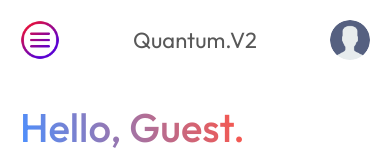
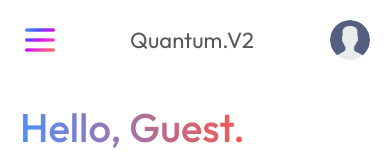
Before and after one commit to AbhishekSATHRAJ/Quantum.V2, a React (Vite) app in the folder Quantum.V2/: page / in a window 390 px wide. Shown: the top 160 px of the page. Built offline with nearby package versions, Linux system fonts and the light colour scheme; no server answers.

Commit message:
latestMenuIcon

```diff
--- a/Quantum.V2/src/App.jsx
+++ b/Quantum.V2/src/App.jsx
@@ -1,18 +1,23 @@
 import React, { useState, useEffect } from "react";
 import Sidebar from "./components/Sidebar/Sidebar";
 import Main from "./components/Main/Main";
+import home from "./assets/home-page.png";
+import lock from "./assets/lock.png";
 
 const App = () => {
   const [isSidebarVisible, setIsSidebarVisible] = useState(
     window.innerWidth > 600
   );
   const [isSmallScreen, setIsSmallScreen] = useState(window.innerWidth <= 600);
+  const [menuIcon, setMenuIcon] = useState(home);
+  let clickTimer = null;
 
   useEffect(() => {
     const checkScreenSize = () => {
       const isSmall = window.innerWidth <= 600;
       setIsSmallScreen(isSmall);
       setIsSidebarVisible(!isSmall);
+      setMenuIcon(home);
     };
 
     checkScreenSize();
@@ -21,27 +26,28 @@ const App = () => {
   }, []);
 
   const toggleSidebar = () => {
-    if (!isSidebarVisible) {
+    if (clickTimer) {
+      clearTimeout(clickTimer);
+      clickTimer = null;
+      setIsSidebarVisible(false);
+      setMenuIcon(home);
+    }else {
+      clickTimer = setTimeout(() => {
+        clickTimer = null;
+        setIsSidebarVisible((prev) => !prev);
+        setMenuIcon((prevIcon) =>
+          prevIcon === home ? lock : home
+        );
+      }, 300);
 
-      setIsSidebarVisible(true);
-    } else {
-
-      let clickTimer;
-      if (clickTimer) {
-        clearTimeout(clickTimer);
-        setIsSidebarVisible(false);
-      } else {
-        clickTimer = setTimeout(() => {
-          clickTimer = null;
-        }, 300);
       }
     }
-  };
+
 
   return (
     <>
       {isSidebarVisible && <Sidebar />}
-      <Main isSidebarVisible={isSidebarVisible} toggleSidebar={toggleSidebar} />
+      <Main isSidebarVisible={isSidebarVisible} toggleSidebar={toggleSidebar} menuIcon={menuIcon} />
     </>
   );
 };
--- a/Quantum.V2/src/assets/assets.js
+++ b/Quantum.V2/src/assets/assets.js
@@ -17,8 +17,12 @@ import mic_recording_icon from "./mic_recording_icon.png";
 import science from "./science.png";
 import user from "./user.png";
 import close from "./lock.png";
+import home from "./home-page.png";
+import lock from "./lock.png";
 
 export const assets = {
+  lock,
+  home,
   close,
   user,
   science,
--- a/Quantum.V2/src/components/Main/Main.css
+++ b/Quantum.V2/src/components/Main/Main.css
@@ -29,6 +29,10 @@
   font-size: 22px;
   padding: 20px;
   color: #585858;
+}
+.nav .menu{
+  position: absolute;
+  z-index: 10;
 }
 
 .main .nav label {
@@ -294,6 +298,9 @@ button {
   margin-top: 20px;
   transition: background-color 0.3s ease, transform 0.3s ease-in-out;
 }
+.Signin{
+  margin-left: 100px;
+}
 
 button:hover {
   background-color: #3871cc;
@@ -390,6 +397,9 @@ button:disabled {
     z-index: 1;
     background-color: white;
   }
+  .nav p{
+    margin-left: 110px;
+  }
   .main-user {
     background-size: cover;
   }
@@ -401,6 +411,12 @@ button:disabled {
     display: flex;
     align-items: center;
     gap: 5px;
+  }
+  .Signin{
+    margin-left: 125px;
+  }
+  .BacktoMain{
+     margin-left: 12px;
   }
   .main-bottom {
     background-color: white;
@@ -437,6 +453,7 @@ button:disabled {
   .nav .menu {
     display: none;
   }
+
   .search-box {
     padding: 10px 15px;
   }
@@ -471,7 +488,9 @@ button:disabled {
   }
   .nav .menu {
     display: none;
+
   }
+
   .search-box {
     padding: 12px 20px;
   }
--- a/Quantum.V2/src/components/Main/Main.jsx
+++ b/Quantum.V2/src/components/Main/Main.jsx
@@ -14,7 +14,7 @@ import { Context } from "../../context/Context";
 import "./Main.css";
 import { assets } from "../../assets/assets";
 
-const MainUser = ({ isSidebarVisible, toggleSidebar }) => {
+const MainUser = ({ isSidebarVisible, toggleSidebar, menuIcon }) => {
   const {
     onSent,
     recentPrompt,
@@ -271,10 +271,10 @@ const MainUser = ({ isSidebarVisible, toggleSidebar }) => {
                 value={password}
                 onChange={(e) => setPassword(e.target.value)}
               />
-              <button onClick={register} disabled={loading}>
+              <button  onClick={register} disabled={loading}>
                 Register
               </button>
-              <button onClick={login} disabled={loading}>
+              <button className="Signin" onClick={login} disabled={loading}>
                 Sign In
               </button>
             </div>
@@ -294,18 +294,20 @@ const MainUser = ({ isSidebarVisible, toggleSidebar }) => {
               </button>
             </div>
           )}
-          <button onClick={toggleUserAuth}>Back to Main</button>
+          <button className="BacktoMain" onClick={toggleUserAuth}>Back to Main</button>
         </div>
       ) : (
         <div className="main">
           <div className="nav">
-            <img
+             <img
               onClick={toggleSidebar}
               className="menu"
               title="Menu"
-              src={assets.menu_icon}
+              src={menuIcon}
               alt="Menu_Icon"
             />
+
+
             <p>Quantum.V2</p>
             <img
               src={user ? userIcon || assets.user_icon : assets.user}
--- a/Quantum.V2/src/components/Sidebar/Sidebar.css
+++ b/Quantum.V2/src/components/Sidebar/Sidebar.css
@@ -1,6 +1,6 @@
 .sidebar {
   min-height: 100vh;
-  z-index: 1000;
+  z-index: 1;
   display: inline-flex;
   flex-direction: column;
   justify-content: space-between;
@@ -385,6 +385,12 @@ body.dark-mode .sidebar .settings button:hover {
     font-size: 12px;
     padding: 8px 12px;
   }
+   .sidebar .top .menu{
+    margin-top: 60px;
+    margin-left: 2px;
+    width: 6vw;
+    height: 4vh;
+   }
 }
 
 
```
Also changed, not shown: Quantum.V2/src/assets/home-page.png (added), Quantum.V2/src/assets/lock.png.
